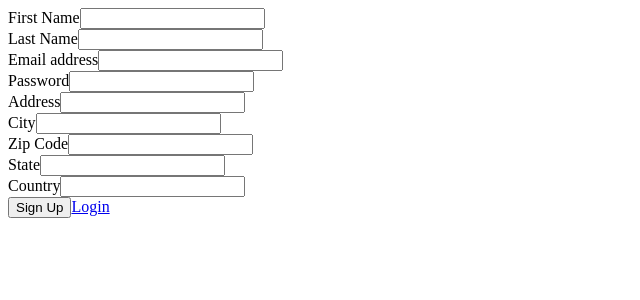
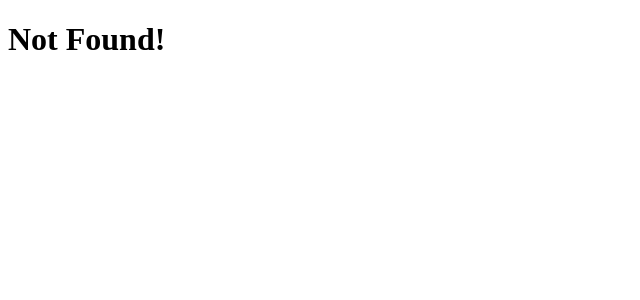
Before and after one commit to gopinathsjsu/team-project-hello-world, a React (Create React App) app in the folder ui/: page /signup in a window 1280 px wide. Shown: the top 300 px of the page, without its empty margins (0-640 px from the left). Built offline with nearby package versions, Linux system fonts and the light colour scheme; the HTML template or start-up script is replaced by a standard one.

Commit message:
Fixed Routing

```diff
--- a/ui/package.json
+++ b/ui/package.json
@@ -12,7 +12,7 @@
     "jquery": "^3.6.0",
     "react": "^18.1.0",
     "react-dom": "^18.0.0",
-    "react-router-dom": "^5.2.0",
+    "react-router-dom": "^6.3.0",
     "react-scripts": "5.0.1",
     "web-vitals": "^2.1.4"
   },
--- a/ui/src/App.js
+++ b/ui/src/App.js
@@ -6,22 +6,9 @@ import Bookings from './pages/bookings/mangebooking';
 
 function App() {
     return (
-        <Router>
-            <Switch>
-                <Route path='/bookings'>
-                    <Bookings />
-                </Route>
-                <Route path='/signup'>
-                    <Signup />
-                </Route>
-                <Route path='/login'>
-                    <Login />
-                </Route>
-                <Route path='/'>
-                    <Login />
-                </Route>
-            </Switch>
-        </Router>
+        <div>
+            Hello world
+        </div>
     )
 }
 
--- a/ui/src/index.js
+++ b/ui/src/index.js
@@ -1,10 +1,11 @@
 import React from 'react';
 import ReactDOM from 'react-dom/client';
 import App from './App';
+import Main from './main';
 
 const root = ReactDOM.createRoot(document.getElementById('root'));
 root.render(
   <React.StrictMode>
-    <App />
+    <Main />
   </React.StrictMode>
 );
--- /dev/null
+++ b/ui/src/main.js
@@ -0,0 +1,13 @@
+import React from "react";
+import { BrowserRouter as Router } from "react-router-dom";
+import Path from "./routes";
+
+export default function Main(){
+
+    return (
+        <Router>
+            <Path />
+        </Router>
+    )
+
+}
--- a/ui/src/pages/auth/Login.js
+++ b/ui/src/pages/auth/Login.js
@@ -1,16 +1,18 @@
 import React, { useState } from 'react';
 import getLinks from '../../common/helper/links';
 import API from '../../common/helper/api';
-import { NavLink, Redirect, useHistory } from 'react-router-dom';
+import { NavLink, Redirect, useNavigate } from 'react-router-dom';
+import { Link } from 'react-router-dom';
 
 function Login() {
     let links = getLinks();
-    let history = useHistory();
     const [loginError, setLoginError] = useState(null);
     const [formData, setFormData] = useState({
         email: 'jayam.thaker@gmail.com',
         password: 'a123',
     })
+
+    const navigate = useNavigate();
 
     function login(e) {
         e.preventDefault();
@@ -24,7 +26,7 @@ function Login() {
                 if (res.status) {
                     localStorage.setItem("user", JSON.stringify(res.data.response.user));
                     localStorage.setItem("token", JSON.stringify(res.data.token));
-                    history.push({ pathname: '/hotels' });
+                    navigate('/hotels');
                 }
                 else {
                     setLoginError(res.message);
@@ -50,9 +52,9 @@ function Login() {
                 </p>}
 
                 <button type="submit" className="btn btn-primary">Login</button>
-                <NavLink to='/signup'>
+                <Link to='/register'>
                     Register
-                </NavLink>
+                </Link>
             </form>
         </>
     )
--- a/ui/src/pages/auth/Signup.js
+++ b/ui/src/pages/auth/Signup.js
@@ -1,12 +1,13 @@
 import React, { useState } from 'react';
 import getLinks from '../../common/helper/links';
 import API from '../../common/helper/api';
-import { useHistory } from 'react-router-dom';
+import { useNavigate } from 'react-router-dom';
 
 function Signup() {
     let links = getLinks();
-    let history = useHistory();
+
     const [signupError, setSignupError] = useState(null);
+    const navigate = useNavigate();
     const [formData, setFormData] = useState({
         first_name: '',
         last_name: '',
@@ -33,7 +34,8 @@ function Signup() {
             callBack: (res) => {
                 if (res.status) {
                     setSignupError(null);
-                    history.push({ pathname: '/login' });
+
+                    navigate('/login');
                 }
                 else {
                     setSignupError(res.message);
--- /dev/null
+++ b/ui/src/routes/index.jsx
@@ -0,0 +1 @@
+export {Path as default} from "./routes";
--- /dev/null
+++ b/ui/src/routes/routes.js
@@ -0,0 +1,36 @@
+import React, { lazy, Suspense } from "react";
+import { useRoutes } from "react-router-dom";
+
+// Path
+const App = lazy(() => import('../App'));
+const Login = lazy(() => import("../pages/auth/Login"));
+const Register = lazy(() => import("../pages/auth/Signup"));
+
+/**
+ * @component Path
+ * @description Path is component which is the central routes of the whole application.
+ *
+ * @returns Fragment and Suspense
+ */
+export const Path = () => {
+
+  /**
+   * Element component takes same props as what Route takes in react-router-dom
+   * in element: pass lazy elements for code splitting for code to load async.
+   */
+  const element = [
+    { path: "/", element: <App />, index: true },
+    { path: "/login", element: <Login />},
+    { path: "/register", element: <Register />},
+    { path: "*", element: <h1>Not Found!</h1> }
+]
+
+  const routes = useRoutes(element);
+  return(
+    <React.Fragment>
+        <Suspense fallback={<div>Loading..</div>}>
+          {routes}
+        </Suspense>
+    </React.Fragment>
+  )
+}
```
Also changed, not shown: 1 other file (tests, documents, lock files or other folders).
